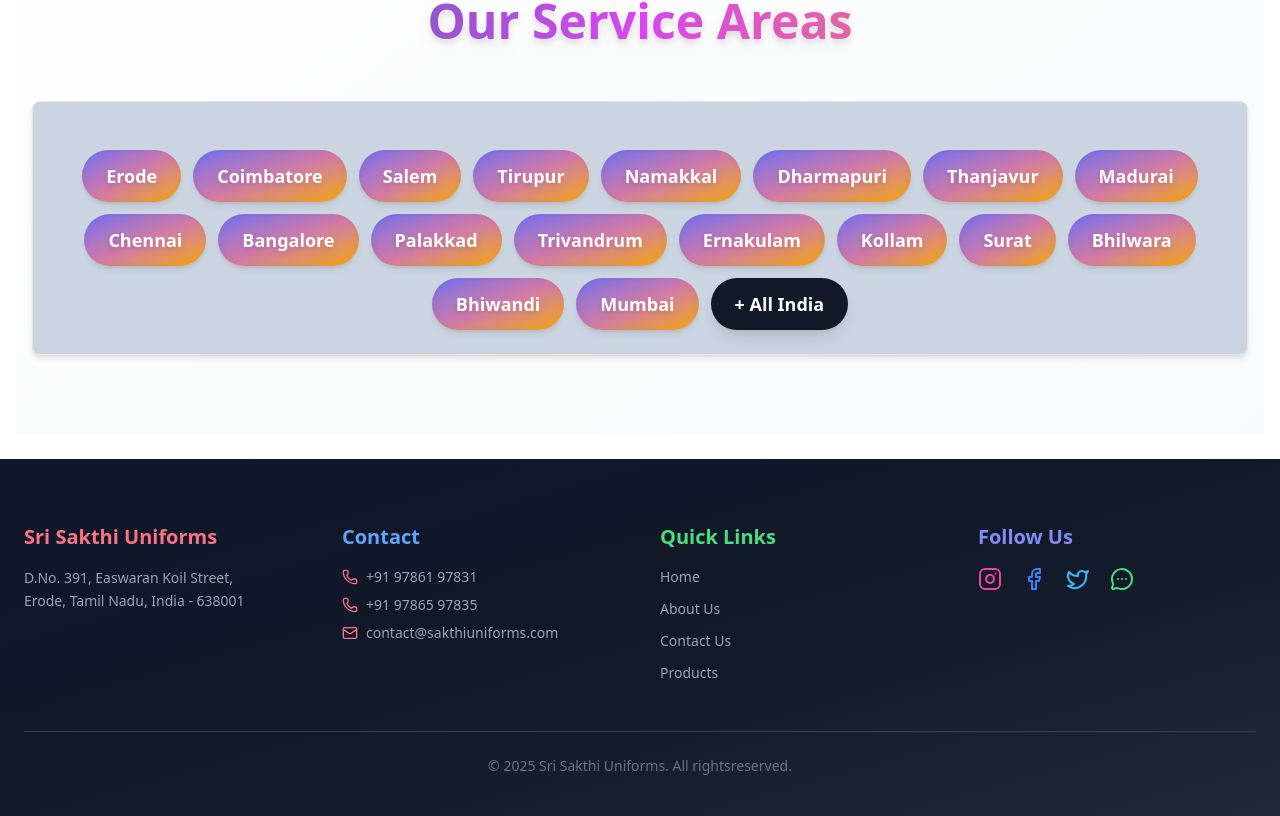
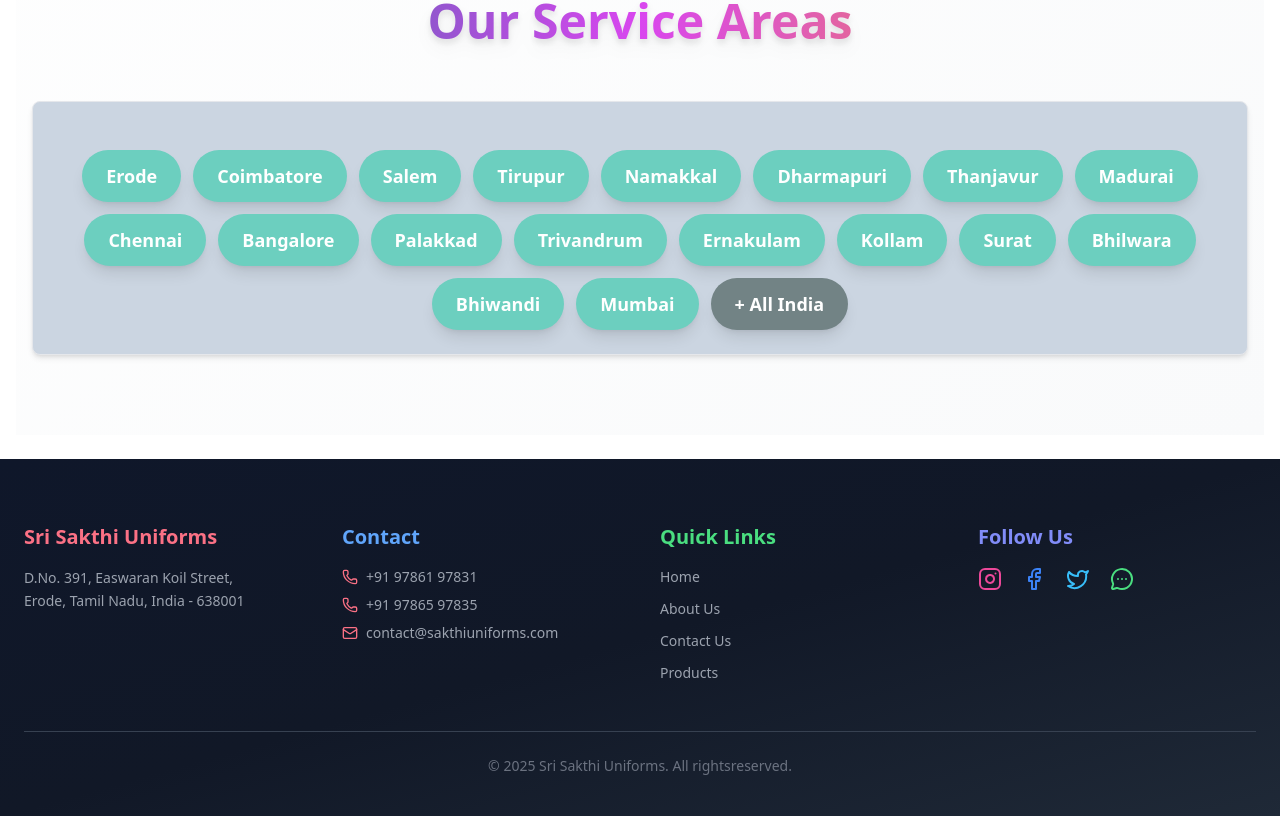
Before and after one commit to CoolShivas/002--Sri_Shakti, a Next.js app: page / in a window 1280 px wide. Shown: the part 3354-4170 px from the top of the page. Built offline with nearby package versions, Linux system fonts and the light colour scheme.

Commit message:
Some corrections in navbar and our service area section.

```diff
--- a/components/ContactSection.tsx
+++ b/components/ContactSection.tsx
@@ -224,7 +224,7 @@
             </CardTitle> */}
           </CardHeader>
           <CardContent>
-            <div className="flex flex-wrap justify-center gap-3">
+            <div className="flex flex-wrap justify-center gap-3 rounded-xl">
               {/* {serviceAreas.map((area, i) => (
                 <span
                   key={i}
@@ -247,7 +247,7 @@
                 </span>
               ))} */}
 
-              {serviceAreas.map((area, i) => (
+              {/* {serviceAreas.map((area, i) => (
                 <span
                   key={i}
                   className="relative inline-block px-6 py-3 rounded-full
@@ -261,13 +261,28 @@
                transition duration-500 group-hover:opacity-20"
                   />
                 </span>
-              ))}
+              ))} */}
 
               {/* /////////////---------------------------------------------------------- */}
 
               {/* /////////////---------------------------------------------------------- */}
 
-              {/* <span className="inline-flex items-center justify-center p-2 bg-gradient-to-r from-purple-700 via-pink-500 to-orange-600 rounded-2xl text-white shadow-2xl transition-all duration-300 hover:scale-105 hover:shadow-pink-300/40">
+              {serviceAreas.map((area, i) => (
+                <span
+                  key={i}
+                  className="relative inline-flex items-center justify-center px-6 py-3
+             rounded-full bg-[#6ccfbf] text-white text-base sm:text-lg font-semibold
+             shadow-lg hover:bg-[#c4ee6f] transition duration-300 ease-in-out group"
+                >
+                  <span className="relative z-10">{area}</span>
+                  <span
+                    className="absolute inset-0 rounded-full bg-gradient-to-r from-rose-500 via-fuchsia-500 to-indigo-500
+               opacity-0 group-hover:opacity-100 blur-sm transition duration-500 hover:text-xl"
+                  />
+                </span>
+              ))}
+
+              {/* <span >
                 <span className="text-center">
                   <p className="text-base sm:text-lg opacity-90 font-bold tracking-tight text-yellow-100 hover:text-rose-950">
                     + All India
@@ -294,9 +309,28 @@
 
               {/* /////////////---------------------------------------------------------- */}
 
+              {/* {serviceAreas.map((curr, ind) => {
+                <span
+                  className="relative inline-flex items-center justify-center px-6 py-3
+             rounded-full bg-[#e55050] text-white text-base sm:text-lg font-semibold
+             shadow-lg hover:bg-[#c4ee6f] transition duration-300 ease-in-out group"
+                  key={ind}
+                >
+                  <span className="relative z-10">{curr}</span>
+                  <span
+                    className="absolute inset-0 rounded-full bg-gradient-to-r from-rose-500 via-fuchsia-500 to-indigo-500
+               opacity-0 group-hover:opacity-100 blur-sm transition duration-500"
+                  />
+                </span>;
+              })} */}
+
+              {/* /////////////---------------------------------------------------------- */}
+
+              {/* /////////////---------------------------------------------------------- */}
+
               <span
                 className="relative inline-flex items-center justify-center px-6 py-3
-             rounded-full bg-[#111827] text-white text-base sm:text-lg font-semibold
+             rounded-full bg-[#728385] text-white text-base sm:text-lg font-semibold
              shadow-lg hover:bg-[#1f2937] transition duration-300 ease-in-out group"
               >
                 <span className="relative z-10">+ All India</span>
--- a/components/Header.tsx
+++ b/components/Header.tsx
@@ -26,11 +26,15 @@
         <div className="flex flex-wrap items-center justify-center gap-3 text-sm text-gray-600 font-bold">
           <div className="flex items-center gap-1">
             <FaPhoneAlt className="text-blue-600" />
-            <span className="hover:text-red-600">+91 97861 97831</span>
+            <span className="hover:text-red-600 hover:text-xl">
+              +91 97861 97831
+            </span>
           </div>
           <div className="flex items-center gap-1">
             <FaPhoneAlt className="text-blue-600" />
-            <span className="hover:text-red-600">+91 97865 97835</span>
+            <span className="hover:text-red-600 hover:text-xl">
+              +91 97865 97835
+            </span>
           </div>
         </div>
       </div>
```
